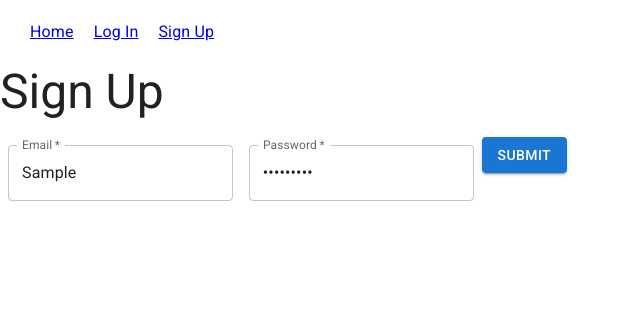
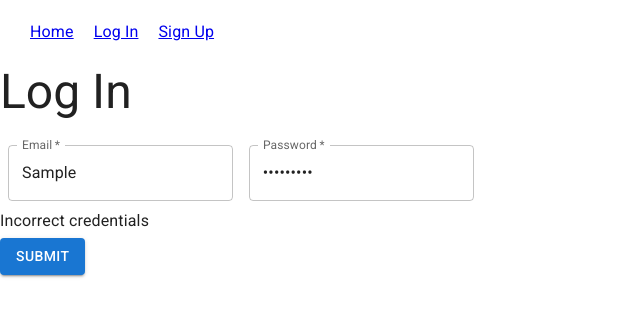
Before and after one commit to jessicamcg/cinegraph, a React (Create React App) app in the folder client/: page /login in a window 1280 px wide. Both pictures are taken after typing "Sample", "Sample123" into the empty fields and a click on the button "SUBMIT". Shown: the top 316 px of the page, without its empty margins (0-640 px from the left). Built offline with nearby package versions, Linux system fonts and the light colour scheme; no server answers.

Commit message:
error handling, login

```diff
--- a/client/src/pages/LoginForm.js
+++ b/client/src/pages/LoginForm.js
@@ -38,7 +38,7 @@ export default function LoginForm() {
             onSubmit={handleSubmit}
         >
             <Typography variant="h3" component="div" gutterBottom>
-                Sign Up
+                Log In
             </Typography>
             <TextField
                 required
@@ -57,6 +57,12 @@ export default function LoginForm() {
                 value={password}
                 onInput={(e) => setPassword(e.target.value)}
             />
+
+            {error ? (
+                <Typography variant="body1" gutterBottom>
+                    Incorrect credentials
+                </Typography>
+            ) : null}
             <Button type="submit" variant="contained">
                 Submit
             </Button>
```
